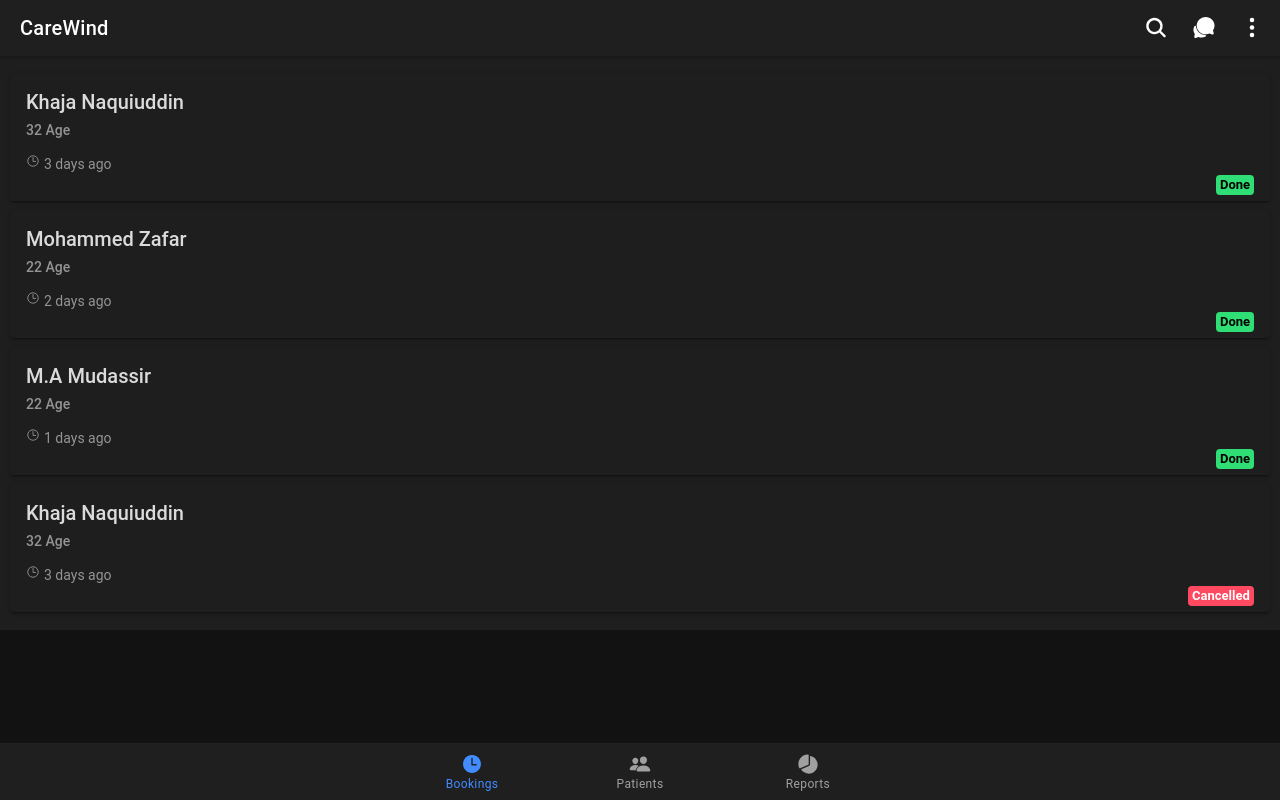
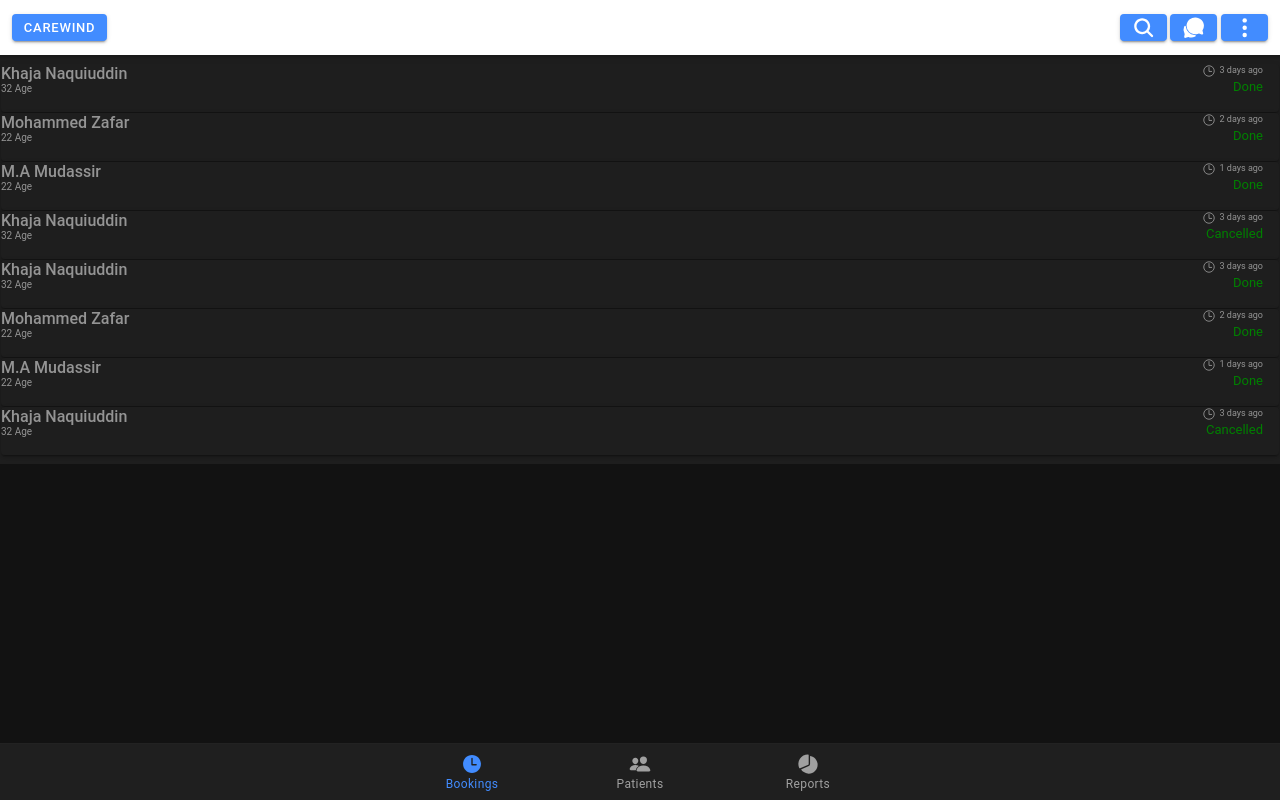
Before and after one commit to zafar26/carewind, a React (Create React App) app: page /bookings in a window 1280 px wide. Built offline with nearby package versions, Linux system fonts and the light colour scheme.

Commit message:
clean up code

```diff
--- a/src/components/Card.tsx
+++ b/src/components/Card.tsx
@@ -1,5 +1,5 @@
 import React from 'react';
-import { IonCard, IonCardHeader, IonCardTitle, IonCardContent, IonCardSubtitle } from '@ionic/react';
+import { IonCard, IonCardHeader, IonText, IonCardContent, IonCardSubtitle, IonItem } from '@ionic/react';
 import { IonIcon, IonLabel, IonBadge  } from '@ionic/react';
 import { timeOutline } from 'ionicons/icons';
 import './card.css'
@@ -14,18 +14,18 @@
 
 const Card: React.FC<ContainerProps> = ({name, age, days, status}) => {
     return(
-            <IonCard >
-                <IonCardHeader style={{width:"70%"}}>
-                    <IonCardTitle >{name}</IonCardTitle>
-                    <IonCardSubtitle>{age} Age</IonCardSubtitle>
+            <IonCard style={{ display:'flex', justifyContent:"space-between", margin:"1px", padding:"0px" }}>
+                <IonCardHeader style={{width:"65%",padding:"0px"}}>
+                    <IonText > <h6 style={{margin:0}}>{name}</h6></IonText>
+                    <IonText ><p style={{margin:0, fontSize:"x-small"}}>{age} Age</p></IonText>
                 </IonCardHeader>
                 <IonCardContent style={{ alignSelf:"center"}}>
                         <div style={{display:"flex"}}>
                             <IonIcon slot="icon-only" icon={timeOutline} />
-                            <IonLabel style={{fontSize:"14px",marginLeft:"4px"}}>{days} days ago</IonLabel>
+                            <IonLabel style={{fontSize:"xx-small",marginLeft:"4px"}}>{days} days ago</IonLabel>
                         </div>
                         <div style={{float:"right"}}>
-                             <IonBadge color={ status === "Done" ? "success" : "danger"}>{status}</IonBadge>
+                             <IonBadge color={status === "Done" ? "success" : "danger"}>{status}</IonBadge>
                         </div>
                 </IonCardContent>
             </IonCard>
--- a/src/components/Header.tsx
+++ b/src/components/Header.tsx
@@ -1,7 +1,8 @@
 import React from 'react';
-import { IonHeader, IonTitle, IonToolbar, IonButtons, IonButton, IonIcon,  } from '@ionic/react';
+import { IonHeader, IonText, IonToolbar, IonItem, IonButton, IonIcon, IonGrid, IonRow, IonCol } from '@ionic/react';
 import { ellipsisVertical,  search, chatbubbles } from 'ionicons/icons';
 import './header.css';
+import { isWhiteSpaceLike } from 'typescript';
 
 interface ContainerProps {
   name: string;
@@ -9,21 +10,29 @@
 
 const Header: React.FC = () => {
   return (
-    <IonHeader >
-        <IonToolbar>
-          <IonTitle>CareWind</IonTitle>
-            <IonButtons slot="primary">
-          <IonButton>
-            <IonIcon slot="icon-only" icon={search} />
+    <IonHeader style={{background:"white"}}>
+      <IonGrid>
+      <IonRow>
+        <IonCol size="5">
+          <IonButton  size="small">
+             <IonText>CareWind</IonText>
           </IonButton>
-          <IonButton>
+        </IonCol>
+        <IonCol style={{display:"flex", justifyContent:"flex-end"}}>
+        <IonButton size="small" onClick={()=>console.log("icon Clicked")}>
+            <IonIcon slot="icon-only" icon={search}  />
+          </IonButton>
+          <IonButton size="small">
             <IonIcon slot="icon-only" icon={chatbubbles} />
           </IonButton>
-          <IonButton>
+          <IonButton size="small">
             <IonIcon slot="icon-only" icon={ellipsisVertical} />
           </IonButton>
-        </IonButtons>
-        </IonToolbar>
+
+        </IonCol>
+
+      </IonRow>
+      </IonGrid>
       </IonHeader>
   );
 };
--- a/src/components/card.css
+++ b/src/components/card.css
@@ -1,6 +1,9 @@
-ion-card{
-    display:'flex';
-    justify-content:"space-between";
-   margin:2;
-    padding:0
+ion-badge {
+    padding:0;
+    font-size: small;
+    color:green;
+    /* background:"transparent"; */
+    /* --color:green; */
+    font-weight:normal;
+    background:none;
 }
--- a/src/components/header.css
+++ b/src/components/header.css
@@ -1,24 +1,8 @@
-.container {
-  text-align: center;
-  position: absolute;
-  left: 0;
-  right: 0;
-  top: 50%;
-  transform: translateY(-50%);
+
+ion-button {
+  /* --background:; */
+  /* --color:white */
 }
-
-.container strong {
-  font-size: 20px;
-  line-height: 26px;
+ion-grid, ion-row{
+  /* --background:white; */
 }
-
-.container p {
-  font-size: 16px;
-  line-height: 22px;
-  color: #8c8c8c;
-  margin: 0;
-}
-
-.container a {
-  text-decoration: none;
-}
--- a/src/utils/patients.tsx
+++ b/src/utils/patients.tsx
@@ -3,4 +3,8 @@
   { name: "Mohammed Zafar", age:22, days: 2, status:"Done" },
   { name: "M.A Mudassir", age:22, days: 1, status:"Done" },
   { name: "Khaja Naquiuddin", age:32, days: 3, status:"Cancelled" },
+  { name: "Khaja Naquiuddin", age:32, days: 3, status:"Done" },
+  { name: "Mohammed Zafar", age:22, days: 2, status:"Done" },
+  { name: "M.A Mudassir", age:22, days: 1, status:"Done" },
+  { name: "Khaja Naquiuddin", age:32, days: 3, status:"Cancelled" },
 ]
```
